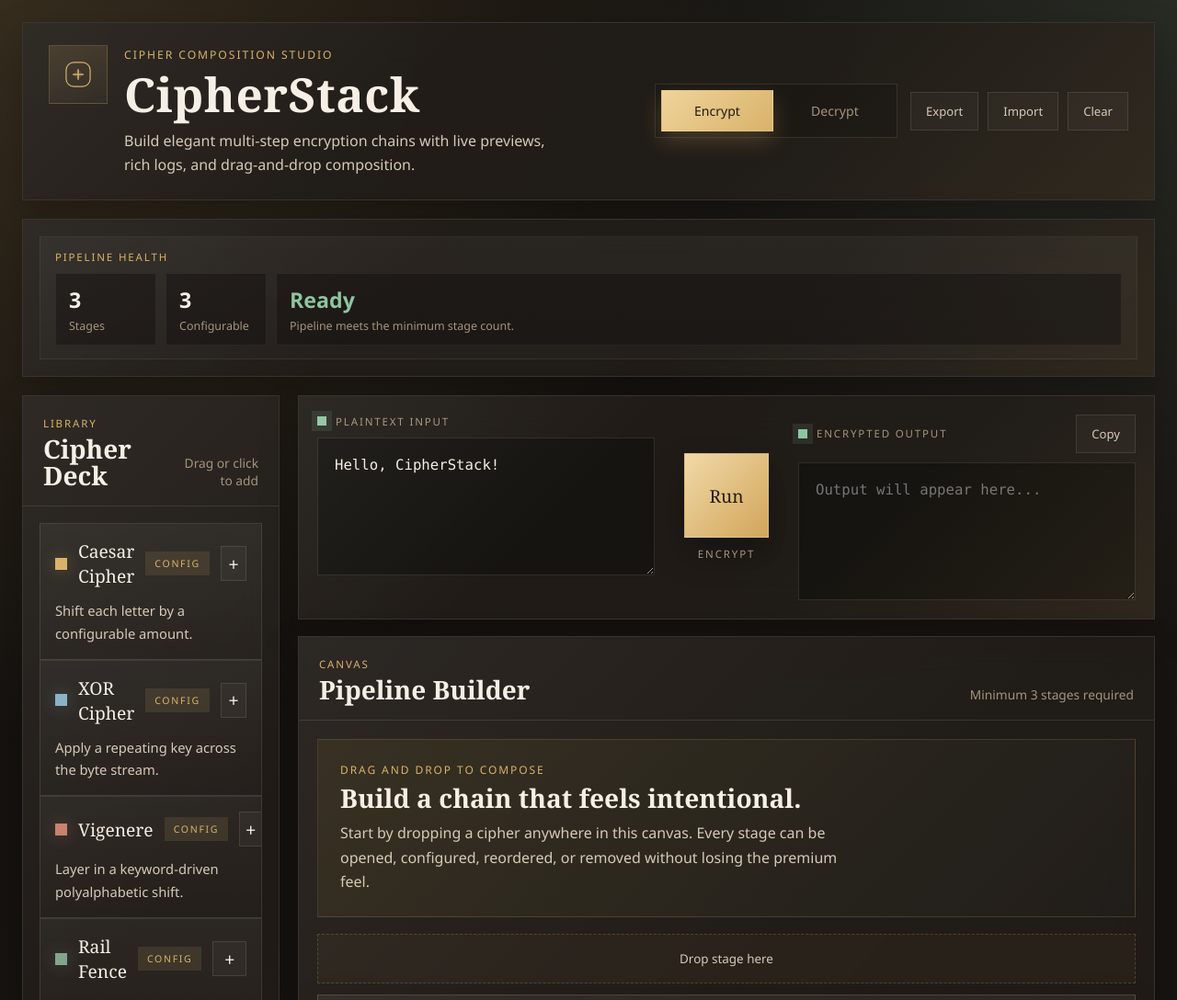
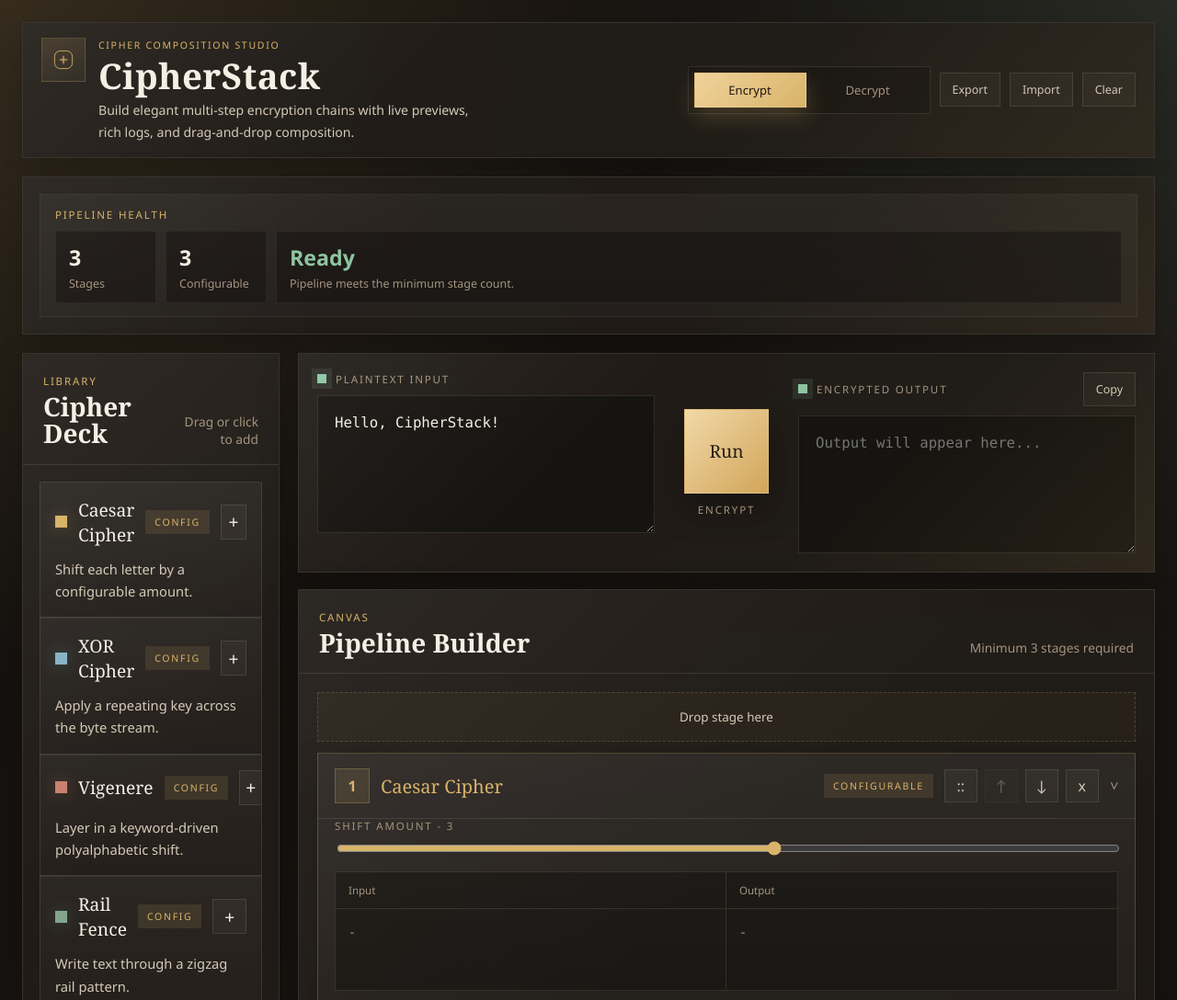
Before and after one commit to Zaki-Haider1/vyrothon, a website: page public/index.html in a window 1280 px wide. Shown: the top 1088 px of the page at 92% size. Drawn offline with Linux system fonts and the light colour scheme.

Commit message:
container made smaller

```diff
--- a/public/app.js
+++ b/public/app.js
@@ -326,9 +326,6 @@
 function render() {
   const pipe = document.getElementById("pipe");
   const empty = document.getElementById("empty-state");
-  const intro = document.getElementById("dropzone-intro");
-
-  intro.style.display = "block";
   if (nodes.length === 0) {
     pipe.style.display = "none";
     empty.style.display = "flex";
--- a/public/index.html
+++ b/public/index.html
@@ -106,12 +106,6 @@
           </div>
 
           <div class="canvas-inner" id="canvas-inner">
-            <div class="dropzone-intro" id="dropzone-intro">
-              <p class="dropzone-kicker">Drag and drop to compose</p>
-              <h3 class="dropzone-title">Build a chain that feels intentional.</h3>
-              <p class="dropzone-copy">Start by dropping a cipher anywhere in this canvas. Every stage can be opened, configured, reordered, or removed without losing the premium feel.</p>
-            </div>
-
             <div class="empty-state" id="empty-state">
               <div class="empty-badge">Empty pipeline</div>
               <p class="empty-title">Drop ciphers here to start designing your cascade.</p>
--- a/public/style.css
+++ b/public/style.css
@@ -75,7 +75,7 @@
   gap: 24px;
   align-items: center;
   border-radius: var(--radius-xl);
-  padding: 24px 28px;
+  padding: 16px 20px;
   position: relative;
   overflow: hidden;
 }
@@ -94,7 +94,7 @@
 
 .brand-block {
   display: flex;
-  gap: 18px;
+  gap: 14px;
   align-items: flex-start;
   max-width: 760px;
   position: relative;
@@ -102,8 +102,8 @@
 }
 
 .brand-mark {
-  width: 64px;
-  height: 64px;
+  width: 48px;
+  height: 48px;
   border-radius: 0;
   display: grid;
   place-items: center;
@@ -114,8 +114,8 @@
 }
 
 .brand-mark svg {
-  width: 38px;
-  height: 38px;
+  width: 28px;
+  height: 28px;
 }
 
 .eyebrow,
@@ -136,9 +136,9 @@
 }
 
 .eyebrow {
-  margin: 2px 0 8px;
+  margin: 1px 0 6px;
   color: var(--accent);
-  font-size: 0.76rem;
+  font-size: 0.66rem;
 }
 
 .brand-title,
@@ -153,7 +153,7 @@
 }
 
 .brand-title {
-  font-size: clamp(2rem, 4vw, 3.4rem);
+  font-size: clamp(1.55rem, 3vw, 2.5rem);
   letter-spacing: 0.01em;
 }
 
@@ -169,14 +169,14 @@
 
 .brand-copy {
   max-width: 52ch;
-  margin: 10px 0 0;
-  font-size: 1rem;
+  margin: 6px 0 0;
+  font-size: 0.88rem;
 }
 
 .topbar-controls {
   display: flex;
   align-items: center;
-  gap: 14px;
+  gap: 10px;
   flex-wrap: wrap;
   justify-content: flex-end;
   position: relative;
@@ -205,8 +205,8 @@
   border-radius: 0;
   background: transparent;
   color: var(--text-muted);
-  padding: 12px 18px;
-  font-size: 0.88rem;
+  padding: 9px 14px;
+  font-size: 0.82rem;
 }
 
 .mode-btn:hover {
@@ -236,8 +236,8 @@
 .copy-btn,
 .mbtn {
   border-radius: 0;
-  padding: 11px 16px;
-  font-size: 0.82rem;
+  padding: 9px 13px;
+  font-size: 0.78rem;
   color: var(--text-soft);
   background: rgba(255, 255, 255, 0.03);
   border-color: var(--line);
```
